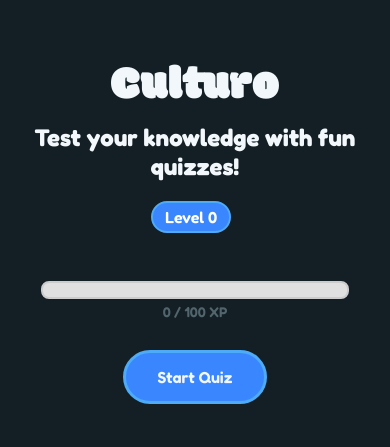
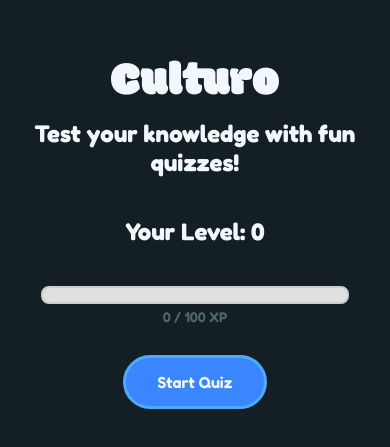
Before and after one commit to tmaurie/culturo-native, a React Native app: screen /Home in a window 390 px wide. Shown: the part 195-642 px from the top of the page. Built offline with nearby package versions, Linux system fonts and the light colour scheme.

Commit message:
Refactor XP handling: implement getLevelInfo for level calculation; update HomeScreen and XpBar to display current level and XP; simplify Badge and StreakFlame components

```diff
--- a/components/Badge.tsx
+++ b/components/Badge.tsx
@@ -27,9 +27,7 @@ const styles = StyleSheet.create({
     paddingHorizontal: 12,
     borderRadius: 20,
     borderWidth: 2,
-    marginRight: 8,
     marginBottom: 8,
-    alignSelf: "flex-start",
   },
   text: {
     fontFamily: "Fredoka-SemiBold",
--- a/components/StreakFlame.tsx
+++ b/components/StreakFlame.tsx
@@ -11,7 +11,7 @@ export default function StreakFlame({ streak }: Props) {
   if (!streak || streak <= 0) return null;
 
   return (
-    <View style={styles.container}>
+    <View>
       <Badge
         label={`🔥 ${streak} day streak`}
         backgroundColor="#FF6B00"
@@ -28,11 +28,7 @@ export default function StreakFlame({ streak }: Props) {
 }
 
 const styles = StyleSheet.create({
-  container: {
-    flexDirection: "row",
-    alignItems: "center",
-    gap: 8,
-  },
+
   emoji: {
     fontSize: 32,
   },
--- a/components/XpBar.tsx
+++ b/components/XpBar.tsx
@@ -2,16 +2,16 @@ import React, { useEffect, useRef } from "react";
 import { View, Text, StyleSheet, Animated } from "react-native";
 import * as Haptics from "expo-haptics";
 import { buttonThemes } from "../utils/colors";
+import { getLevelInfo } from "../constants/xp";
 
 type Props = {
   xp: number;
   xpPerLevel?: number;
 };
 
-export default function XpBar({ xp, xpPerLevel = 100 }: Props) {
-  Math.floor(xp / xpPerLevel);
-  const currentXp = xp % xpPerLevel;
-  const percent = (currentXp / xpPerLevel) * 100;
+export default function XpBar({ xp }: Props) {
+  const { currentXp, xpForNext } = getLevelInfo(xp);
+  const percent = (currentXp / xpForNext) * 100;
 
   const animatedWidth = useRef(new Animated.Value(0)).current;
 
@@ -51,7 +51,7 @@ export default function XpBar({ xp, xpPerLevel = 100 }: Props) {
         <Animated.View style={[styles.fill, { width: barWidth }]} />
       </View>
       <Text style={styles.xpText}>
-        {currentXp} / {xpPerLevel} XP
+        {currentXp} / {xpForNext} XP
       </Text>
     </View>
   );
--- a/constants/xp.ts
+++ b/constants/xp.ts
@@ -5,3 +5,23 @@ export const XP_PER_DIFFICULTY: Record<string, number> = {
 };
 
 export const PERFECT_BONUS = 20;
+
+export function xpForLevel(level: number): number {
+  return 100 + (level - 1) * 50;
+}
+
+export function getLevelInfo(xp: number): {
+  level: number;
+  currentXp: number;
+  xpForNext: number;
+} {
+  let level = 0;
+  let remaining = xp;
+  let xpNeeded = xpForLevel(level + 1);
+  while (remaining >= xpNeeded) {
+    remaining -= xpNeeded;
+    level += 1;
+    xpNeeded = xpForLevel(level + 1);
+  }
+  return { level, currentXp: remaining, xpForNext: xpNeeded };
+}
--- a/screens/HomeScreen.tsx
+++ b/screens/HomeScreen.tsx
@@ -6,12 +6,12 @@ import { useXpManager } from "../logic/useXpManager";
 import XpBar from "../components/XpBar";
 import * as Haptics from "expo-haptics";
 import Button from "../components/Button";
-import Badge from "../components/Badge";
 import { buttonThemes } from "../utils/colors";
 import { getStreak } from "../logic/useStreakManager";
 import StreakFlame from "../components/StreakFlame";
 import { FONTS } from "../constants/fonts";
 import { COLORS } from "../constants/colors";
+import { getLevelInfo } from "../constants/xp";
 
 type Props = NativeStackScreenProps<RootStackParamList, "Home">;
 
@@ -35,7 +35,7 @@ export default function HomeScreen({ navigation }: Props) {
     );
   }
 
-  const level = Math.floor(xp / 100);
+  const { level } = getLevelInfo(xp);
 
   return (
     <View style={styles.container}>
@@ -43,14 +43,10 @@ export default function HomeScreen({ navigation }: Props) {
       <Text style={styles.subtitle}>Test your knowledge with fun quizzes!</Text>
 
       <View style={styles.badges}>
-        <Badge
-          label={`Level ${level}`}
-          backgroundColor={buttonThemes.primary.bg}
-          style={{ borderColor: "#4dabf7" }}
-        />
+
         <StreakFlame streak={streak} />
       </View>
-
+        <Text style={styles.subtitle}>Your Level: {level}</Text>
       <XpBar xp={xp} />
 
       <Button
```
Also changed, not shown: 1 other file (tests, documents, lock files or other folders).
